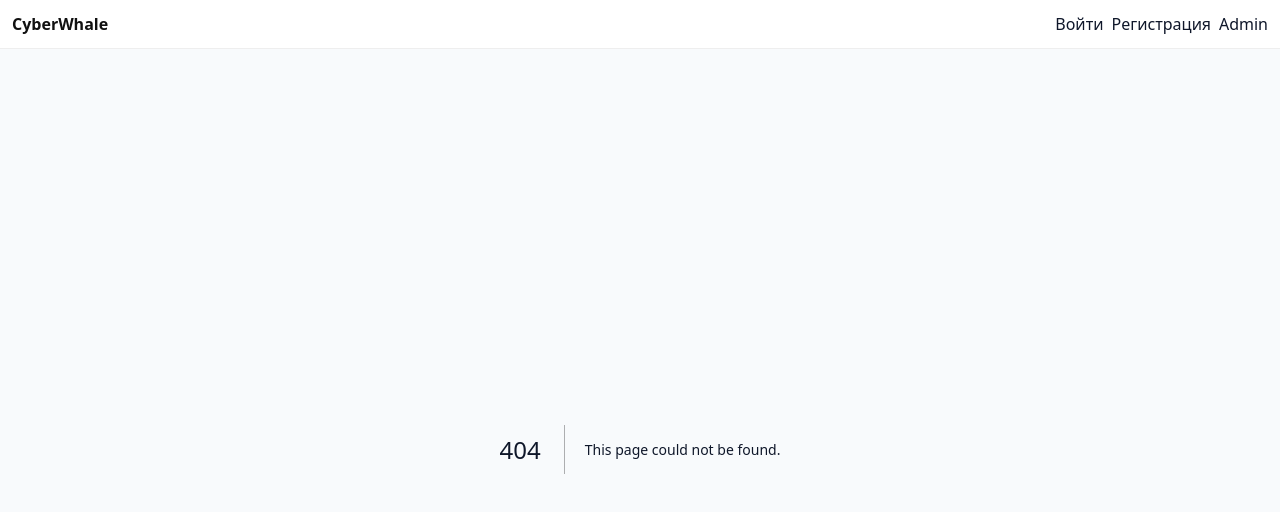
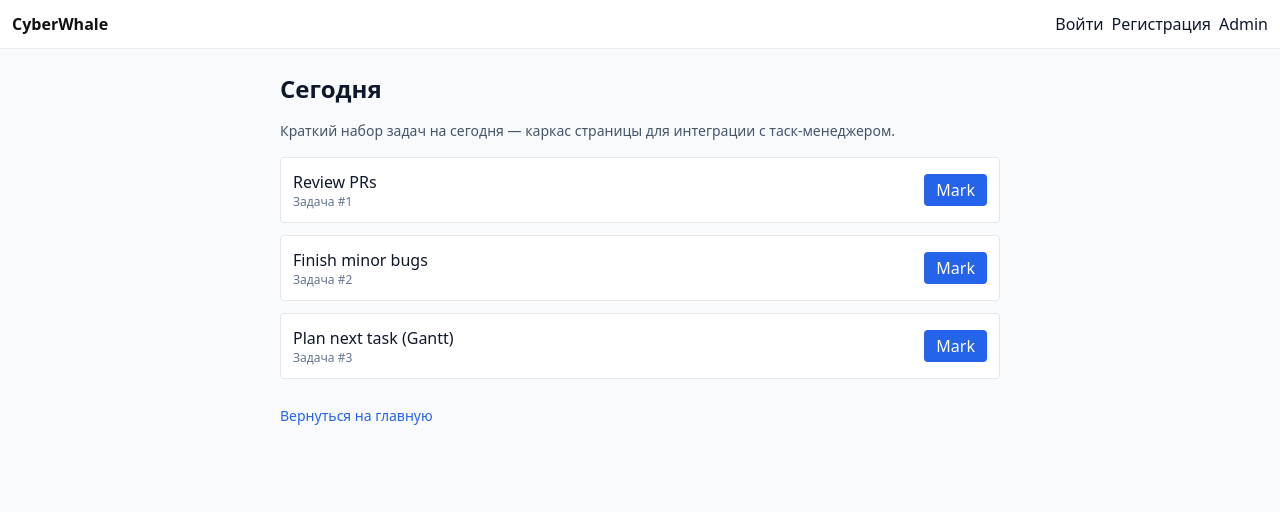
Before and after one commit to HackCtrl/CyberWhale-Universe, a Next.js app in the folder mvp-starter/: page /today in a window 1280 px wide. Before the commit this address had no page. Shown: the top 512 px of the page. Built offline with nearby package versions, Linux system fonts and the light colour scheme.

Commit message:
feat(today): add Today UI skeleton (initial)

```diff
--- /dev/null
+++ b/mvp-starter/app/today/page.tsx
@@ -0,0 +1,34 @@
+import React from 'react'
+
+export default function TodayPage() {
+  const sampleTasks = [
+    { id: 1, title: 'Review PRs', done: false },
+    { id: 2, title: 'Finish minor bugs', done: false },
+    { id: 3, title: 'Plan next task (Gantt)', done: false }
+  ]
+
+  return (
+    <main className="max-w-3xl mx-auto p-6">
+      <h1 className="text-2xl font-bold mb-4">Сегодня</h1>
+      <p className="mb-4 text-sm text-slate-600">Краткий набор задач на сегодня — каркас страницы для интеграции с таск‑менеджером.</p>
+
+      <ul className="space-y-3">
+        {sampleTasks.map(t => (
+          <li key={t.id} className="p-3 border rounded bg-white flex justify-between items-center">
+            <div>
+              <div className="font-medium">{t.title}</div>
+              <div className="text-xs text-slate-500">Задача #{t.id}</div>
+            </div>
+            <div>
+              <button className="px-3 py-1 bg-blue-600 text-white rounded">Mark</button>
+            </div>
+          </li>
+        ))}
+      </ul>
+
+      <div className="mt-6">
+        <a href="/" className="text-sm text-blue-600">Вернуться на главную</a>
+      </div>
+    </main>
+  )
+}
```
